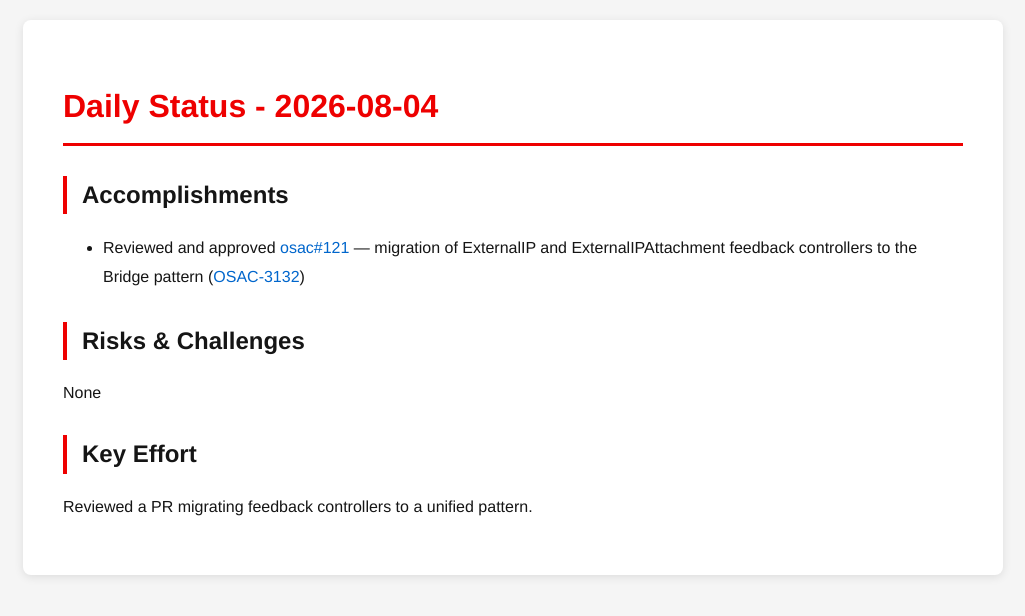
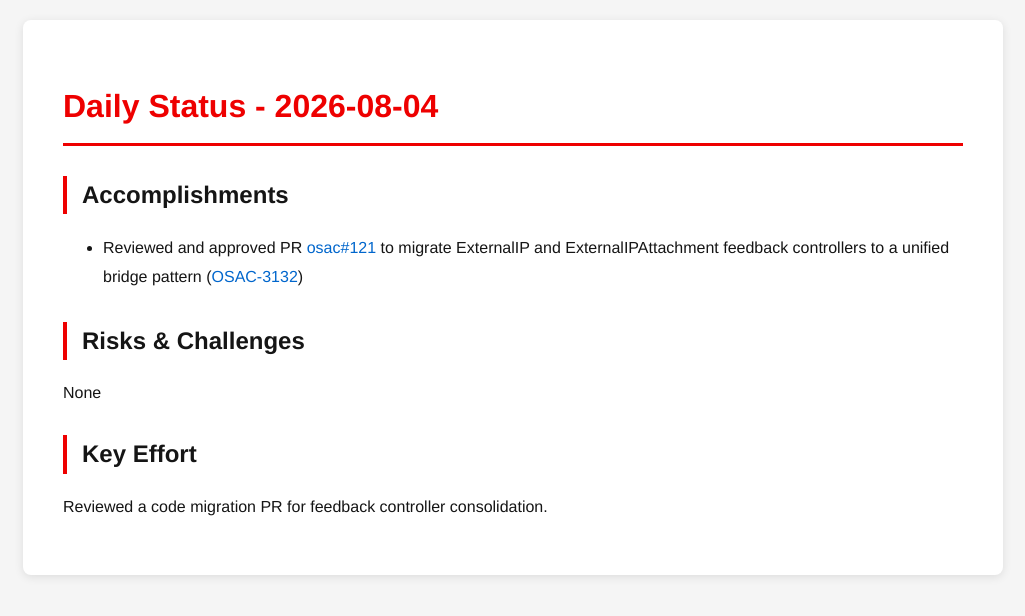
Before and after one commit to tzvatot/daily-status, a Jekyll site: the page built from 2026-08-04.md, in a window 1280 px wide. Shown: the top 616 px of the page, without its empty margins (127-1152 px from the left). Built offline with Jekyll 4.4.1, drawn with Linux system fonts in a browser that asks for light colours.

Commit message:
Daily status update - 2026-08-04

```diff
--- a/2026-08-04.md
+++ b/2026-08-04.md
@@ -7,10 +7,10 @@ date: 2026-08-04
 # Daily Status - 2026-08-04
 
 ## Accomplishments
-- Reviewed and approved [osac#121](https://github.com/osac-project/osac/pull/121) — migration of ExternalIP and ExternalIPAttachment feedback controllers to the Bridge pattern ([OSAC-3132](https://redhat.atlassian.net/browse/OSAC-3132))
+- Reviewed and approved PR [osac#121](https://github.com/osac-project/osac/pull/121) to migrate ExternalIP and ExternalIPAttachment feedback controllers to a unified bridge pattern ([OSAC-3132](https://redhat.atlassian.net/browse/OSAC-3132))
 
 ## Risks & Challenges
 None
 
 ## Key Effort
-Reviewed a PR migrating feedback controllers to a unified pattern.
+Reviewed a code migration PR for feedback controller consolidation.
```
